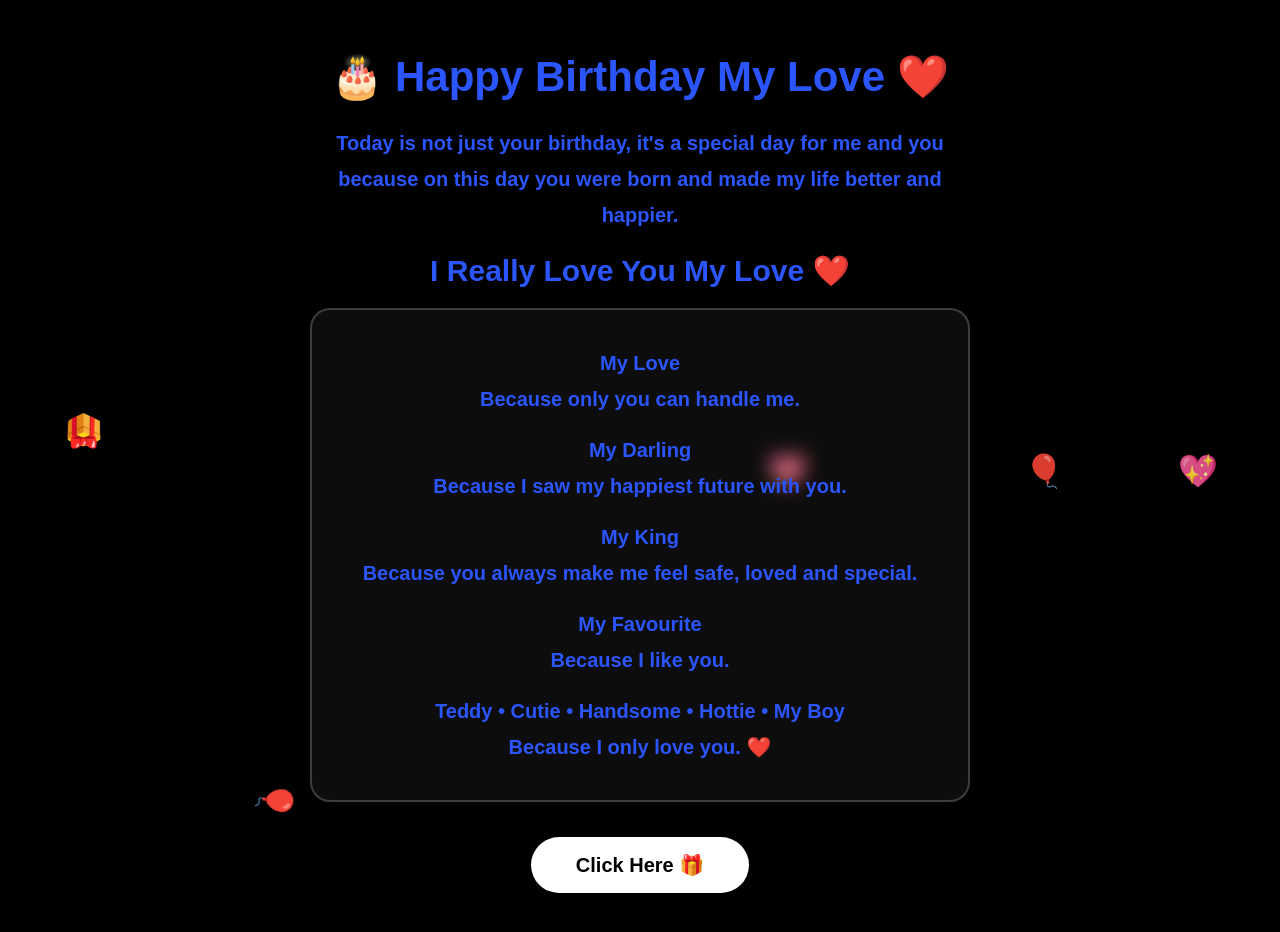
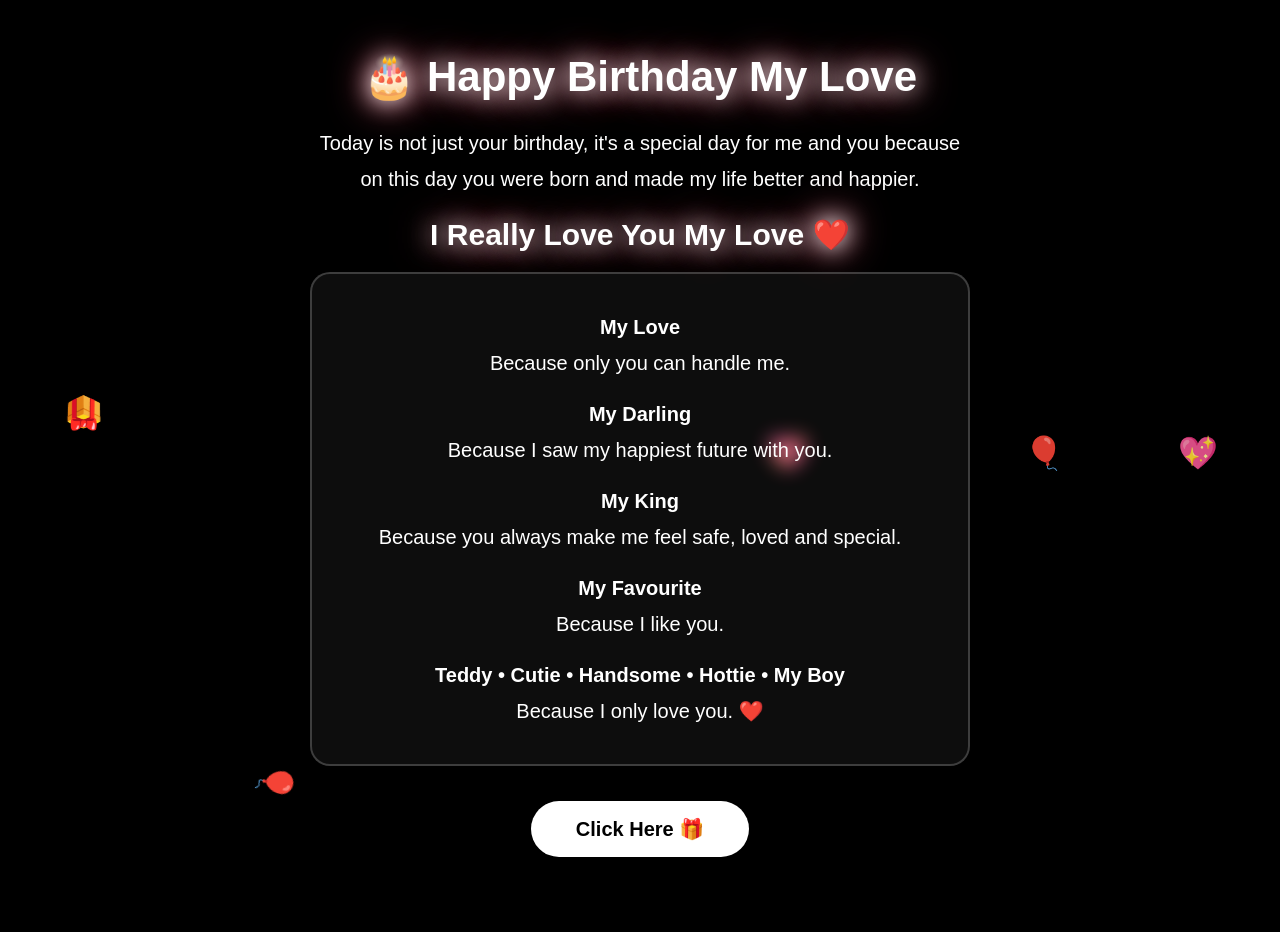
Before and after one commit to khushishrama2526-star/Khushisharma2526-star, a plain HTML site: page index.html in a window 1280 px wide. After the commit the page ends 907 px from the top, so only its background shows below. Drawn offline with Linux system fonts and the light colour scheme.

Commit message:
Change title and text color in index.html

```diff
--- a/index.html
+++ b/index.html
@@ -3,7 +3,7 @@
 <head>
 <meta charset="UTF-8">
 <meta name="viewport" content="width=device-width, initial-scale=1.0">
-<title>Happy Birthday ❤️</title>
+<title>Happy Birthday </title>
 
 <link rel="stylesheet" href="style.css">
 </head>
@@ -19,22 +19,22 @@
 
 <div class="container">
 
-<h1 class="rainbow">
-🎂 Happy Birthday My Love ❤️
+<h1 class="white">
+🎂 Happy Birthday My Love
 </h1>
 
-<p class="rainbow">
+<p class="white">
 Today is not just your birthday,
 it's a special day for me and you because
 on this day you were born and made my life better
 and happier.
 </p>
 
-<h2 class="rainbow">
+<h2 class="white">
 I Really Love You My Love ❤️
 </h2>
 
-<div class="message rainbow">
+<div class="message white">
 
 <p><b>My Love</b><br>
 Because only you can handle me.</p>
```
